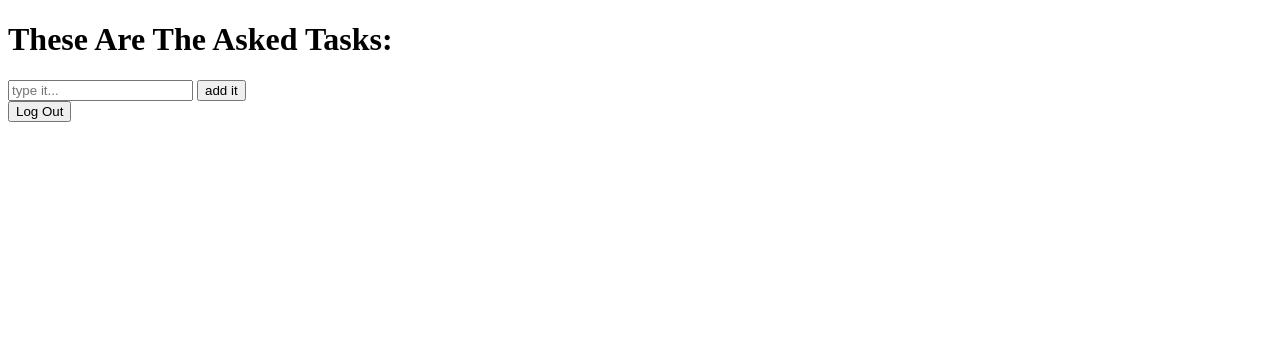
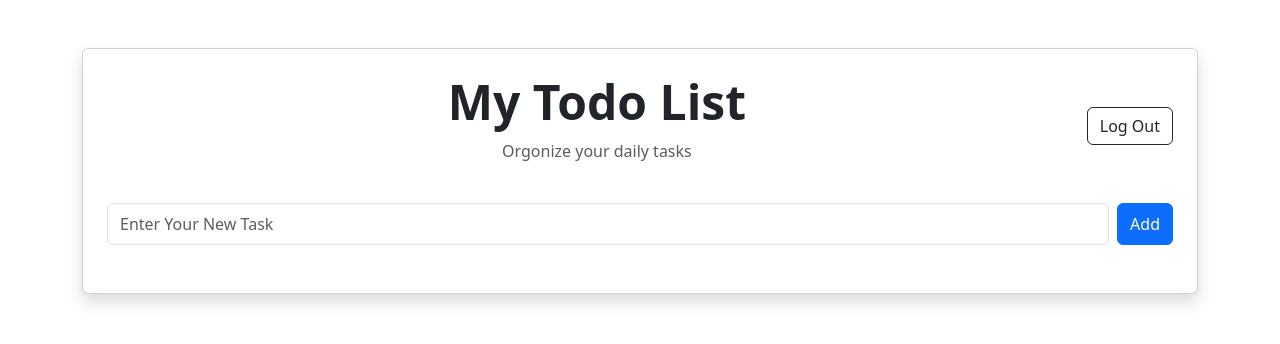
Before and after one commit to rezarezaimehrrh-ai/django-todo, a Django app: template todo_app/templates/todo_app/todo_app.html in a window 1280 px wide. Shown: the top 344 px of the page. Run offline with Django 5.2, Linux system fonts and the light colour scheme; the template is opened without the code that fills it, so the values that code supplies are empty.

Commit message:
working on CSS

```diff
--- a/todo_app/templates/todo_app/todo_app.html
+++ b/todo_app/templates/todo_app/todo_app.html
@@ -1,56 +1,88 @@
 <!DOCTYPE html>
 
 <html>
-    <style>
-        .row{
-
-            display: flex;
-            align-items: center;
-        }
-        .row form{
-            display: inline;
-        }
-    </style>
 
 
-<head><title>TODOLISTS</title></head>
+
+<head>
+    <title>TODOLISTS</title>
+    <link href="https://cdn.jsdelivr.net/npm/bootstrap@5.3.7/dist/css/bootstrap.min.css" rel="stylesheet">
+</head>
 
 
 
 <body>
-    <h1>These Are The Asked Tasks: <br></h1>
 
 
-                            <!--items -->
 
 
-    <form method="post" action="{% url 'add_page' %}">
+
+
+    <div class="container mt-5">
+        <div class="card shadow mt-3 p-4">
+
+            <div class="d-flex justify-content-between align-items-center mb-4">
+                <div></div>
+
+
+
+                <div class="text-center">
+
+                    <h1 class="display-5 fw-bold">My Todo List <br></h1>
+                    <p class="text-muted">Orgonize your daily tasks</p>
+
+                </div>
+
+
+
+
+
+
+                <form method="post">
+                    {%csrf_token%}
+                    <button type="submit" name="log_out" value="clicked" class="btn btn-outline-dark">Log Out</button>
+                </form>
+            </div>
+
+
+
+
+
+            <!--add -->
+
+
+            <form method="post" action="{% url 'add_page' %}" class="d-flex mb-4">
                 {% csrf_token %}
 
-<input type="text" name="item" placeholder="type it...">
-<button type="submit" value="{{x.id}}">add it</button>
+                <input type="text" name="item" placeholder="Enter Your New Task" class="form-control me-2 py-2">
+                <button type="submit" class="btn btn-primary" value="{{x.id}}">Add</button>
 
             </form>
 
 
-                            <!--  Add   -->
+
+            <!--  items   -->
 
             {%for x in tasks%}
-<div class="row">
+            <div class="row align-items-center border rounded p-3 mt-3">
+                <div class="col">
 
-<span>{{x.text}}</span>
+                    <span class="semibold fs-5">{{x.text}}</span>
+                </div>
 
 
+                <!--done-->
 
-<ul>                        <!--done-->
+                <div class="col-auto d-flex gap-2">
 
 
                     {%if not x.done%}
+
                     <form method="post" action="{% url 'boolpage' %}">
-
                         {%csrf_token%}
 
-    <button type="submit" name="complete" value="{{x.id}}">done </button>
+                        <button type="submit" name="complete" value="{{x.id}}" class="btn btn-success btn-sm">Done
+                        </button>
 
                     </form>
                     {% endif %}
@@ -63,7 +95,9 @@
                         {% if x.done %}
 
 
-    <button type="submit" name="not_complete" value="{{x.id}}"> Undone </button>
+                        <button type="submit" name="not_complete" value="{{x.id}}" class="btn btn-secondary btn-sm">
+                            Undone
+                        </button>
 
                         {% endif %}
 
@@ -75,39 +109,42 @@
                     <!--delete-->
 
 
-    <form method="post" action="{% url 'delpage' %}" >
+                    <form method="post" action="{% url 'delpage' %}">
                         {% csrf_token %}
-        <button type="submit" name="delete" value="{{x.id}}">delete</button>
+                        <button type="submit" name="delete" value="{{x.id}}" class="btn btn-danger btn-sm">Delete</button>
                     </form>
 
 
 
-{% if x.text %}                 <!--edit-->
+                    {% if x.text %} <!--edit-->
 
-<form method="post" action="{% url 'edpage' %}">
+                    <form method="post" action="{% url 'edpage' %}" class="d-flex">
                         {% csrf_token %}
 
-        <button type="submit" name="edit_it" value="{{x.id}}">edit it</button>
+                        <button type="submit" name="edit_it" value="{{x.id}}" class="btn btn-warning">Edit</button>
 
-        <input type="text" name="new_edit" placeholder="edit it"></form>
+                        <input type="text" name="new_edit" placeholder="edit it" class="form-control ms-1">
+                    </form>
 
                     {%endif%}
 
 
-</ul>
+                </div>
+
             </div>
 
 
-{%endfor%}
 
 
-<form method="post">
-    {%csrf_token%}
-
-<button type="submit" name="log_out" value="clicked">Log Out</button>
+            {%endfor%}
+        </div>
+    </div>
+    </div>
+    </div>
 
 
-</form>
+
+
 
 
 </body>
```
Lines whose indentation alone changed are shown as unchanged.
